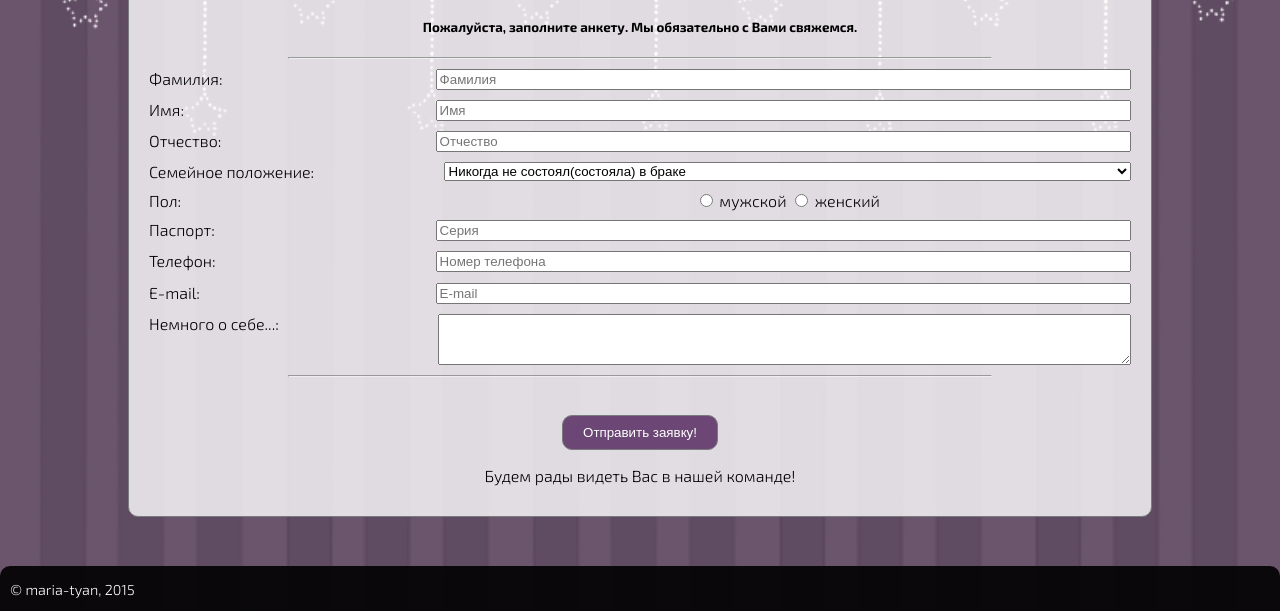
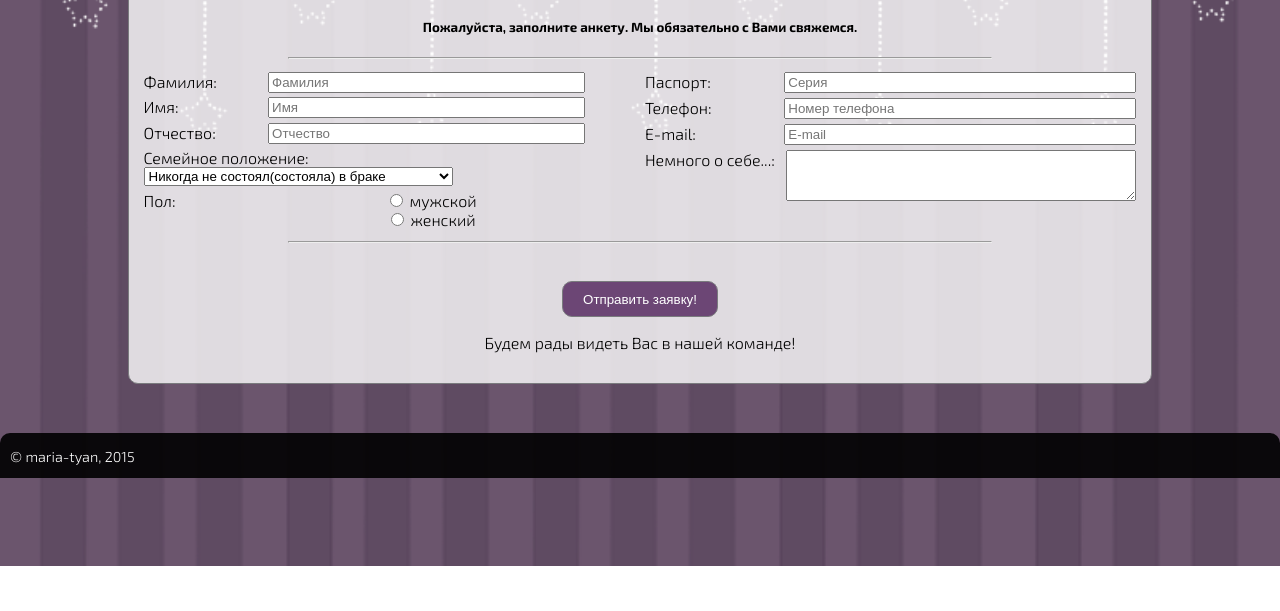
Before and after one commit to maria-tyan/umbrella-practice, a plain HTML site: page index.html in a window 1280 px wide. Shown: the part 234-845 px from the top of the page. After the commit the page ends 800 px from the top, so only its background shows below. Drawn offline with Linux system fonts and the light colour scheme.

Commit message:
fixed columns

```diff
--- a/index.html
+++ b/index.html
@@ -16,6 +16,7 @@
     <h5>Пожалуйста, заполните анкету. Мы обязательно с Вами свяжемся.</h5>
     <hr>
     <form class="candidat-form">
+      <div class="leftcol">
         <div class="form-group">
           <label for="lastName" class="control-label">Фамилия:</label>
           <input type="text" class="form-group-input form-control" id="lastName" placeholder="Фамилия">
@@ -41,14 +42,16 @@
         <div class="form-group">
           <label for="gender" class="control-label">Пол:</label>
           <div id="pasport" class="form-group-input form-control">
-          <label class="radio-inline">
+            <label>
               <input type="radio" name="gender" id="genderM" value="option1"> мужской
-          </label>
-          <label class="radio-inline">
+            </label><br>
+            <label>
               <input type="radio" name="gender" id="genderW" value="option2"> женский
             </label>
           </div>
         </div>
+      </div>
+      <div class="rightcol">
         <div class="form-group">
           <label for="pasport" class="control-label">Паспорт:</label>
           <input type="text" class="form-group-input form-control" id="serial" placeholder="Серия">
@@ -65,6 +68,7 @@
           <label for="info" class="control-label">Немного о себе...:</label>
           <textarea class="form-group-input form-control" rows="3"></textarea>
         </div>
+      </div>
     </form>
     <hr>
     <input class="submit" type="button" value="Отправить заявку!"></input>
--- a/styles.css
+++ b/styles.css
@@ -27,6 +27,22 @@ hr{
   width: 70%;
   color: white;
 }
+@media screen and (min-width: 650px){
+  .leftcol { /* Левая колонка */
+    float: left; /* Обтекание справа */
+    width: 45%; /* Ширина колонки */
+    text-align: center;
+  }
+  .rightcol { /* Правая колонка */
+    margin-left: 50%; /* Отступ слева */
+    text-align: center;
+  }
+}
+.candidat-form{
+  flex-grow: 1;
+  position: relative;
+  overflow: hidden;
+}
 .form-group{
   margin: 1%;
   display: flex;
@@ -55,6 +71,8 @@ hr{
 .submit:hover { background: rgb(238, 130, 238); }
 .submit:active { background: rgb(108, 070, 117); }
 .footer {
+  bottom: 0px;
+  position: relative;
   height: 15px;
   margin-top: -15px;
   border-radius: 10px 10px 0 0;
```
Lines whose indentation alone changed are shown as unchanged.
